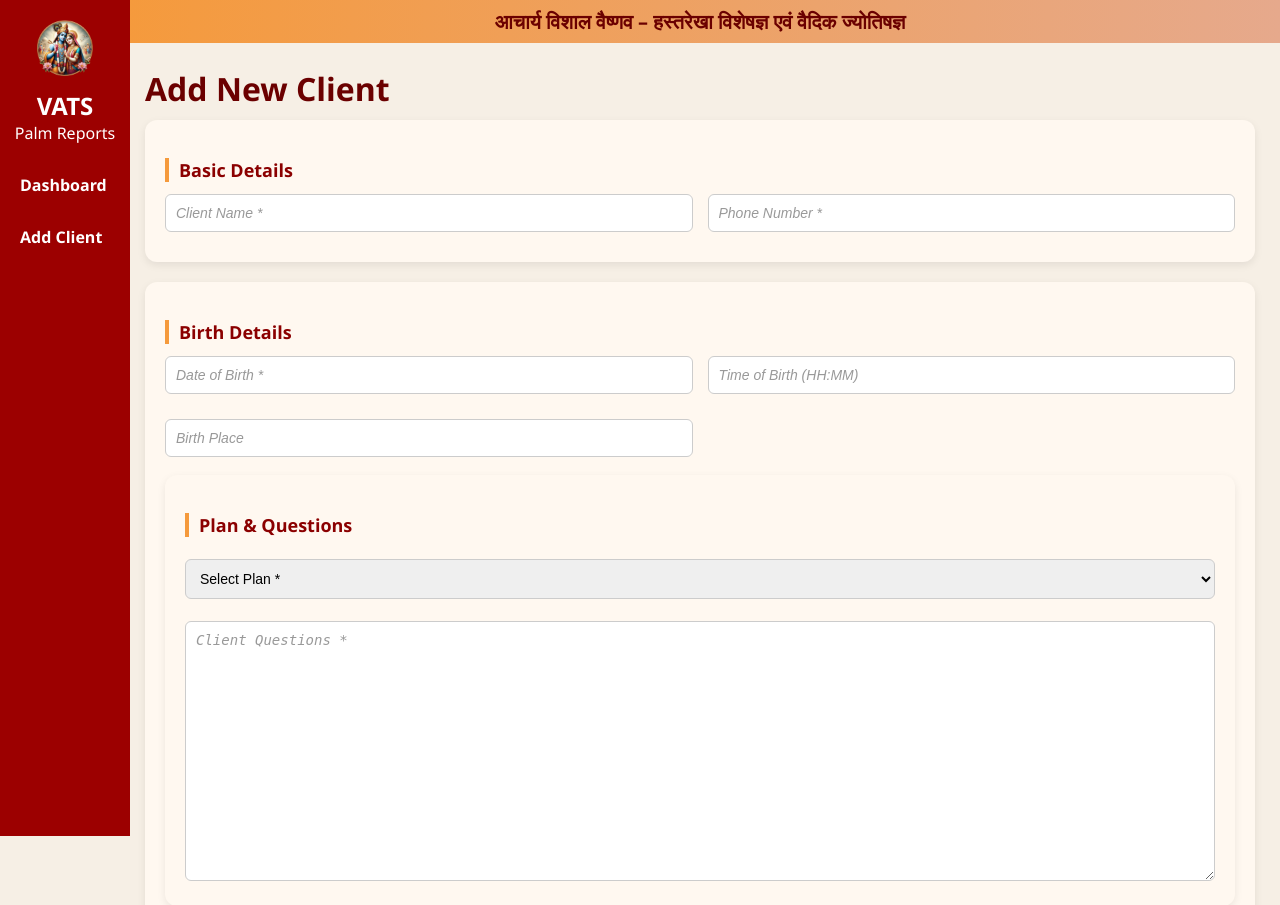
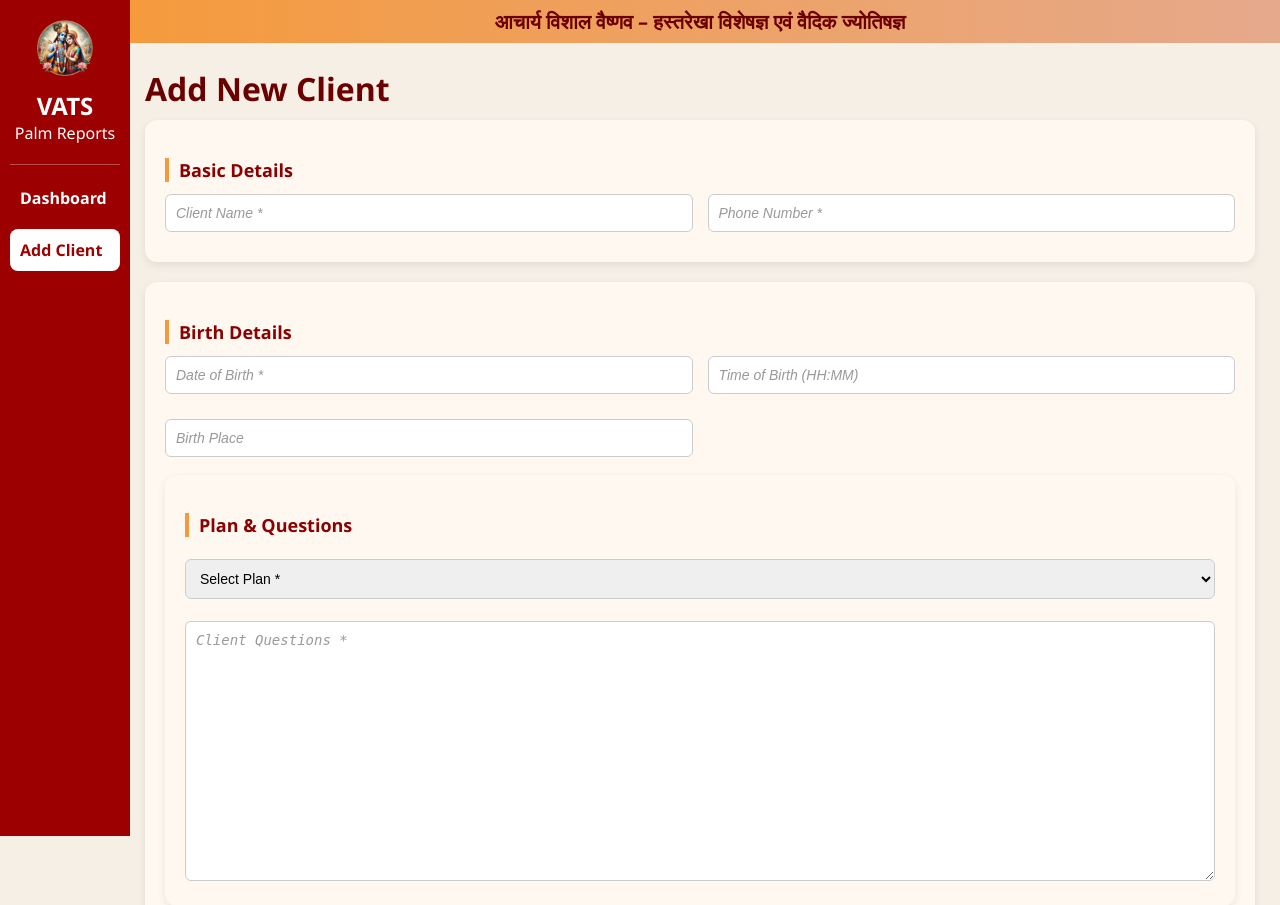
Before and after one commit to vishalvaishnavrk-ops/jyotish-backend, a FastAPI app: page /admin/add-client in a window 1280 px wide. Shown: the top 905 px of the page. Run offline with FastAPI, Linux system fonts and the light colour scheme; parts of the project's set-up code (start-up, migrations or seed data) failed here and were passed over.

Commit message:
Update layout.html

```diff
--- a/templates/admin/layout.html
+++ b/templates/admin/layout.html
@@ -20,8 +20,15 @@
 
 </div>
 
-<a href="/admin/dashboard">Dashboard</a>
-<a href="/admin/add-client">Add Client</a>
+<hr>
+
+<a href="/admin/dashboard" class="{% if request.url.path == '/admin/dashboard' %}active{% endif %}">
+Dashboard
+</a>
+
+<a href="/admin/add-client" class="{% if request.url.path == '/admin/add-client' %}active{% endif %}">
+Add Client
+</a>
 
 </div>
 
```
